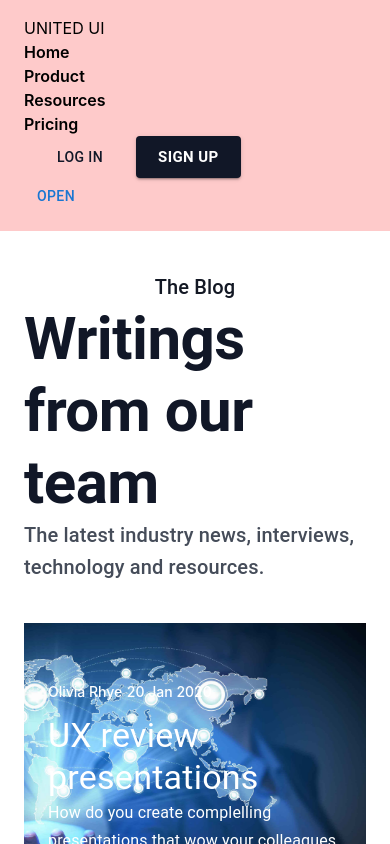
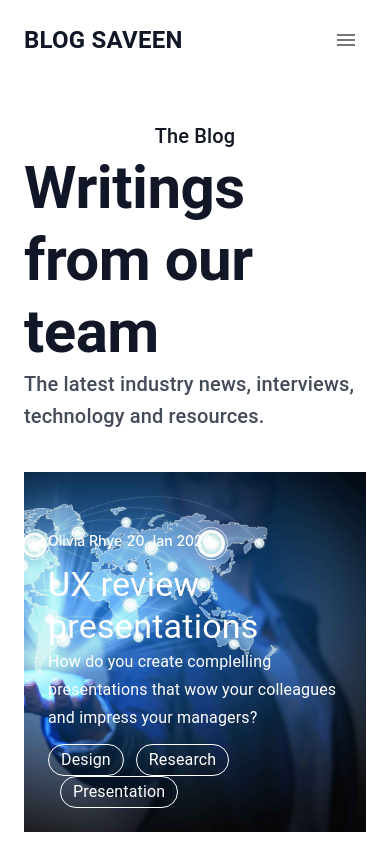
Before and after one commit to saveenkambojpc/blog, a React (Create React App) app: page / in a window 390 px wide. Shown: the top 844 px of the page. Built offline with nearby package versions, Linux system fonts and the light colour scheme.

Commit message:
minor improve the header

```diff
--- a/src/components/Header.jsx
+++ b/src/components/Header.jsx
@@ -1,7 +1,10 @@
-import { Button } from "@mui/material";
+import { Button, IconButton, Typography } from "@mui/material";
 import React from "react";
+import MenuIcon from '@mui/icons-material/Menu';
+import CloseIcon from '@mui/icons-material/Close';
+import { ThemeContext } from "@emotion/react";
+import { theme } from "../misc/theme";
 import { styles } from "../css/style";
-
 export default function Header() {
   const [is_mobile_open, set_is_mobile_open] = React.useState(false);
   const headers = [
@@ -23,23 +26,27 @@ export default function Header() {
     },
   ];
   return (
-    <div className="md:flex justify-between md:px-32 py-4 px-6  bg-red-200 md:bg-green-400">
-      <ul className="md:flex  items-center">
-        <li>UNITED UI</li>
-        <li className="md:flex">
-          {headers.map((item) => {
-            return (
-              <div>
-                <a className="text-md font-semibold" href={item.to}>
+    <header className="lg:px-32  px-6 w-full">
+
+
+      <nav
+        className="flex justify-between items-center py-5 text-sm font-semibold  h-color z-20"
+        id="navbar"
+      >
+
+        <Typography color={theme.palette.colors.primary} fontSize={24} fontWeight={600}>
+          BLOG SAVEEN
+        </Typography>
+        <ul className="md:flex  hidden space-x-10 text-xs">
+          <li></li>
+          {headers.map(item => <li><a href={item.to}>
+            <Typography color={theme.palette.colors.primary}>
               {item.title}
-                </a>
-              </div>
-            );
-          })}
-        </li>
+            </Typography>
+          </a></li>)}
+
         </ul>
-
-      <ul className="flex space-x-6">
+        <ul className="md:flex hidden space-x-6 ">
           <span></span>
           <Button variant="text" sx={styles.text_button}>
             Log in
@@ -49,11 +56,69 @@ export default function Header() {
           </Button>
         </ul>
 
-      <div className="md:hidden">
-        <Button onClick={() => set_is_mobile_open(!is_mobile_open)}>
-          {is_mobile_open ? "Close" : "Open"}
+        <div className="md:hidden self-start">
+
+          <IconButton onClick={() => set_is_mobile_open(!is_mobile_open)} className="md:hidden self-start">
+            {is_mobile_open ? <CloseIcon /> :
+              <MenuIcon />
+            }
+          </IconButton>
+        </div>
+      </nav>
+
+
+      {is_mobile_open &&
+        <ul id="mobileNav" className="md:hidden space-x-10  duration-500  transition-all">
+          <li></li>
+          {headers.map(item => <li className="my-3"><a href={item.to}>
+
+            <Typography color={theme.palette.colors.primary}>
+              {item.title}
+            </Typography></a></li>)}
+          <ul className=" space-x-6 ">
+            <span></span>
+            <Button variant="text" sx={styles.text_button}>
+              Log in
             </Button>
-      </div>
-    </div>
+            <Button variant="contained" size="large" sx={styles.filled_button}>
+              Sign up
+            </Button>
+          </ul>
+        </ul>
+      }
+
+    </header>
   );
 }
+    // <div className="md:flex justify-between md:px-32 py-4 px-6  bg-red-200 md:bg-green-400">
+    //   <ul className="md:flex  items-center">
+    //     <li>UNITED UI</li>
+    //     <li className="md:flex">
+    //       {headers.map((item) => {
+    //         return (
+    //           <div>
+    //             <a className="text-md font-semibold" href={item.to}>
+    //               {item.title}
+    //             </a>
+    //           </div>
+    //         );
+    //       })}
+    //     </li>
+    //   </ul>
+
+      // <ul className="flex space-x-6">
+      //   <span></span>
+      //   <Button variant="text" sx={styles.text_button}>
+      //     Log in
+      //   </Button>
+      //   <Button variant="contained" size="large" sx={styles.filled_button}>
+      //     Sign up
+      //   </Button>
+      // </ul>
+
+    //   <div className="md:hidden">
+    //     <Button onClick={() => set_is_mobile_open(!is_mobile_open)}>
+    //       {is_mobile_open ? "Close" : "Open"}
+    //     </Button>
+    //   </div>
+    // </div>
--- a/src/misc/theme.js
+++ b/src/misc/theme.js
@@ -2,6 +2,8 @@ export const theme = {
     palette: {
         colors: {
             primary: "#111727",
+            // primary: "green",
+
             secondary:"#131824",
             teritary:"#454c59"
         }
```
Lines whose indentation alone changed are shown as unchanged.
